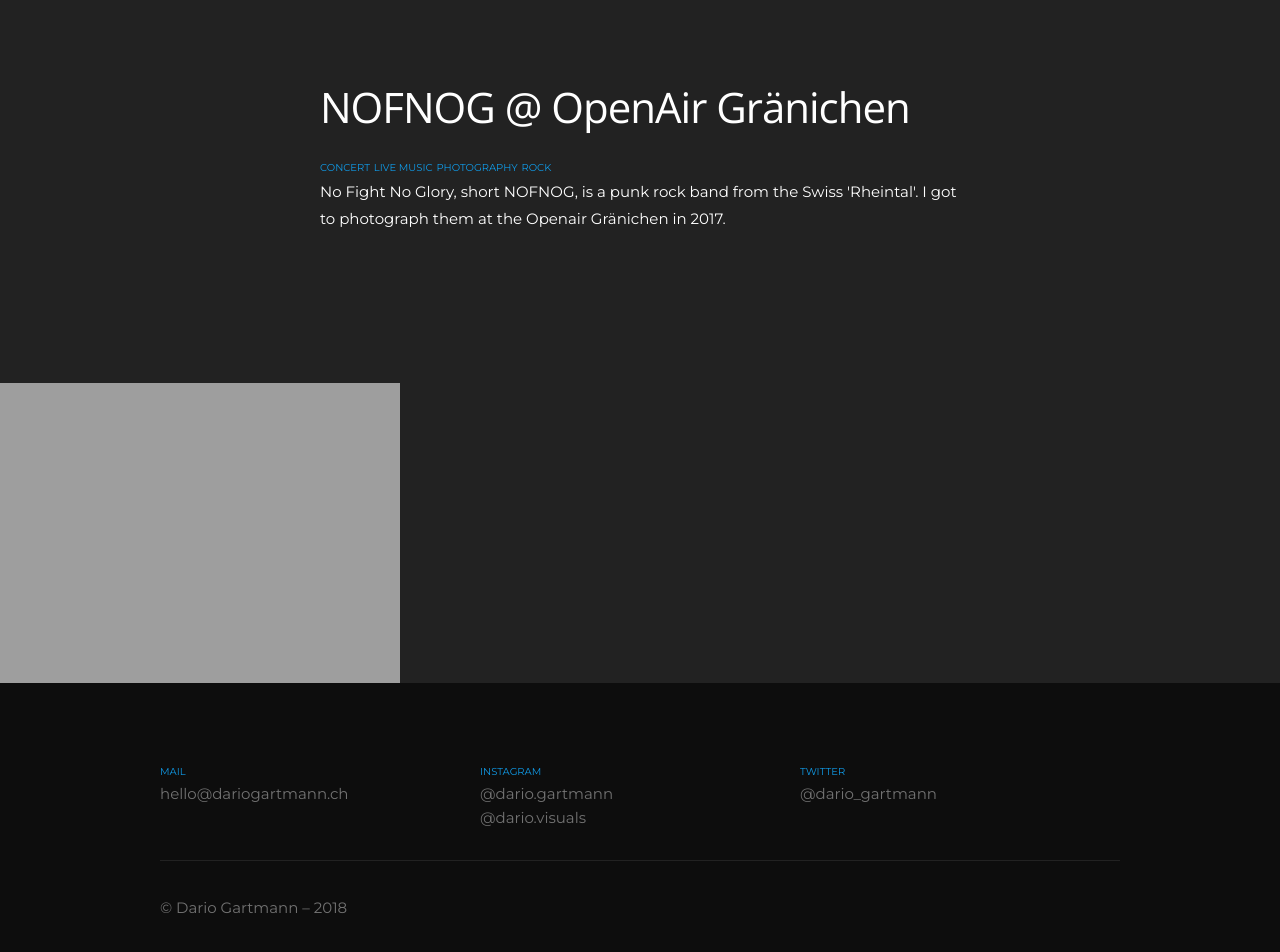
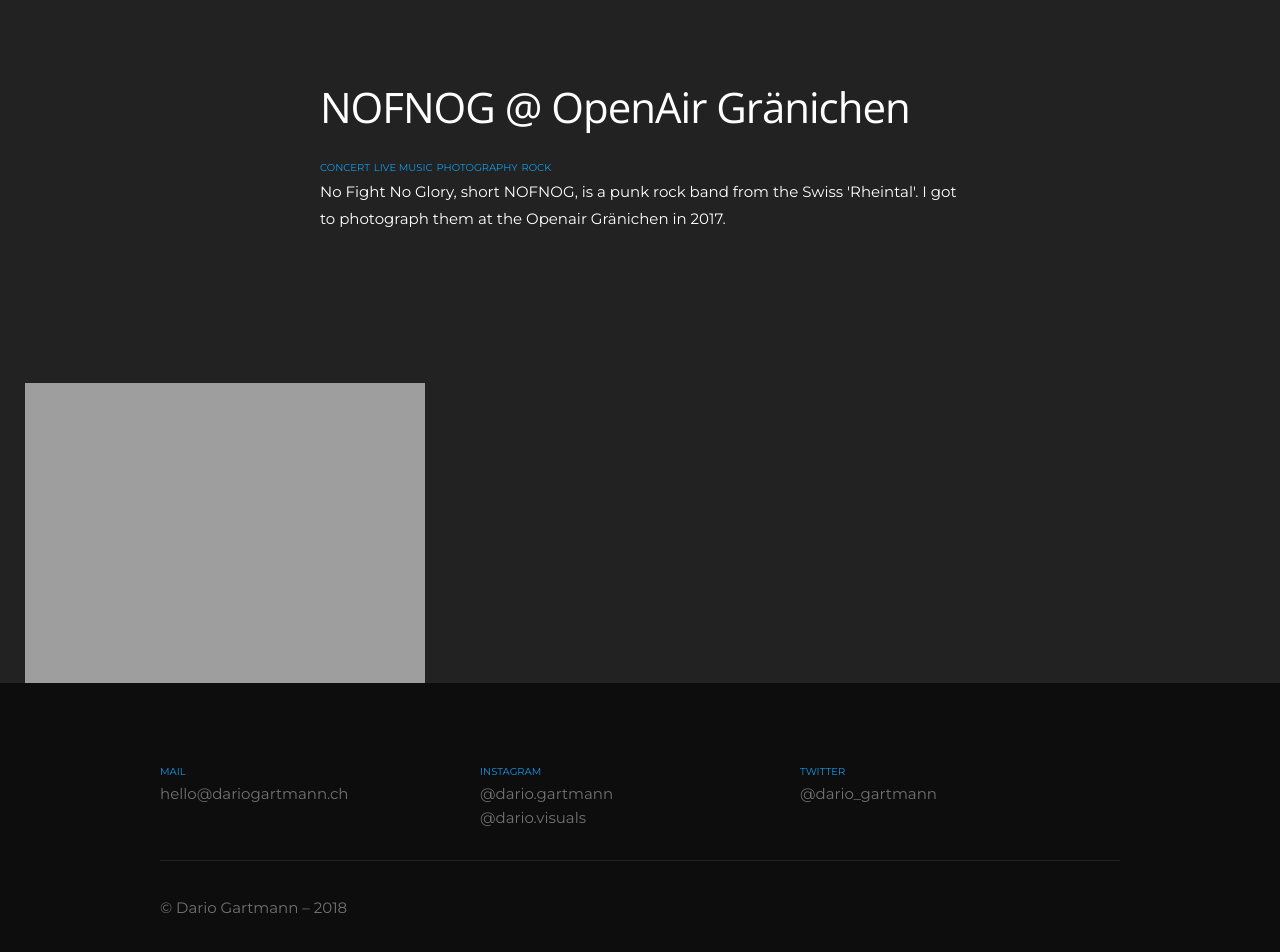
Before and after one commit to dariogartmann/dariogartmann.github.io, a Jekyll site: the page built from _projects/nofnog-graenichen.md, in a window 1280 px wide and 1400 px high, scrolled down 41 px. Shown: the part 405-1357 px from the top of the window. Built offline with Jekyll 4.4.1, drawn with Linux system fonts in a browser that asks for light colours; nearby versions of some CDN libraries.

Commit message:
Added padding to images in post > 25px side padding default.

```diff
--- a/_sass/pages/_projects.scss
+++ b/_sass/pages/_projects.scss
@@ -9,7 +9,8 @@ span.tag {
 }
 
 figure.wide {
-	margin: 0;
+	margin: 0 25px;
+	max-width: calc(100% - 50px);
 }
 
 .half.project-item {
@@ -25,6 +26,11 @@ figure.wide {
 @media (max-width: 550px) {
     .half.project-item {
 		margin: 0;
+	}
+
+	figure.wide {
+		margin: 0;
+		max-width: 100%;
 	}
 }
 
--- a/about.html
+++ b/about.html
@@ -16,9 +16,9 @@ scheme: light
         </article>
     </div>
 </section>
-<section class="full-width-section">
+<figure class="wide">
     <img src="/assets/images/dario-berlin.png" alt="Picture of me" />
-</section>
+</figure>
 <section class="full-width-section">
     <div class="da-container">
         <article class="text">
```
